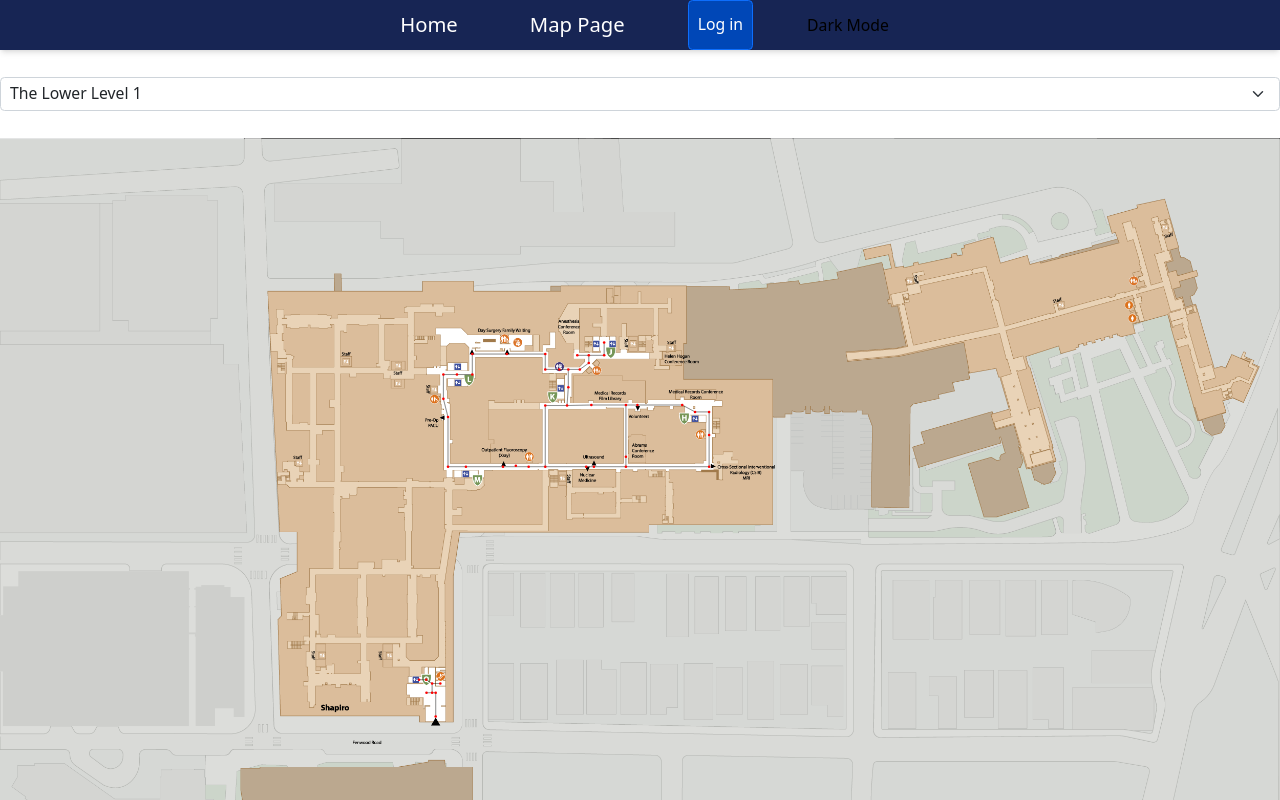
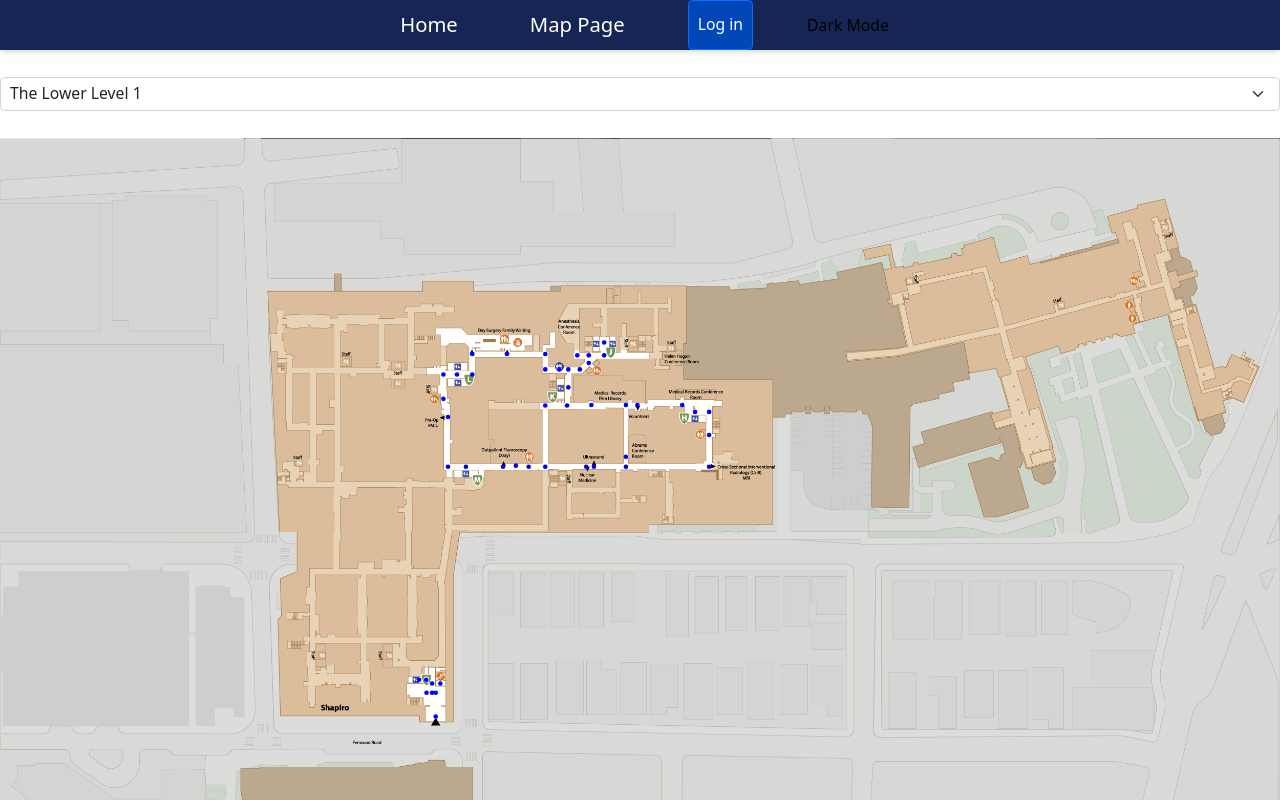
Before and after one commit to conner-olsen/BWH-Navigation-Management-System, a React (Vite) app in the folder apps/frontend/: page /MapPage in a window 1280 px wide. Shown: the top 800 px of the page. Built offline with nearby package versions, Linux system fonts and the light colour scheme.

Commit message:
updated map display functionality

```diff
--- a/apps/frontend/src/components/MapDisplay.tsx
+++ b/apps/frontend/src/components/MapDisplay.tsx
@@ -27,23 +27,23 @@ function MapDisplay({style, className, startNode, endNode}: MapDisplayProps) {
         }
     }, [startNode, endNode, graph]);
 
-    const displayEdges = (graph: Graph) => {
-        const edges: React.JSX.Element[] = [];
-        for (const [nodeId, node] of graph.nodes) {
-            node.edges.forEach(edgeNodeId => {
-                const targetNode = graph.getNode(edgeNodeId);
-                if (targetNode) {
-                    edges.push(
-                        <line key={`${nodeId}-${edgeNodeId}`}
-                              x1={node.xCoord} y1={node.yCoord}
-                              x2={targetNode.xCoord} y2={targetNode.yCoord}
-                              stroke="black" strokeWidth="1"/>
-                    );
-                }
-            });
-        }
-        return edges;
-    };
+    // const displayEdges = (graph: Graph) => {
+    //     const edges: React.JSX.Element[] = [];
+    //     for (const [nodeId, node] of graph.nodes) {
+    //         node.edges.forEach(edgeNodeId => {
+    //             const targetNode = graph.getNode(edgeNodeId);
+    //             if (targetNode) {
+    //                 edges.push(
+    //                     <line key={`${nodeId}-${edgeNodeId}`}
+    //                           x1={node.xCoord} y1={node.yCoord}
+    //                           x2={targetNode.xCoord} y2={targetNode.yCoord}
+    //                           stroke="black" strokeWidth="1"/>
+    //                 );
+    //             }
+    //         });
+    //     }
+    //     return edges;
+    // };
     const displayPath = (graph: Graph, path: string[]) => {
         const pathElements: React.JSX.Element[] = [];
         for (let i = 0; i < path.length - 1; i++) {
@@ -54,7 +54,7 @@ function MapDisplay({style, className, startNode, endNode}: MapDisplayProps) {
                     <line key={`${node.id}-${nextNode.id}`}
                           x1={node.xCoord} y1={node.yCoord}
                           x2={nextNode.xCoord} y2={nextNode.yCoord}
-                          stroke="red" strokeWidth="2"/>
+                          stroke="red" strokeWidth="5"/>
                 );
             }
         }
@@ -64,10 +64,14 @@ function MapDisplay({style, className, startNode, endNode}: MapDisplayProps) {
     const handleNodeClick = (node: Node) => {
         if (!startNodeId) {
             setStartNodeId(node.id);
-        } else if (!endNodeId) {
+        }
+        else if (node.id == startNodeId) {
+            clearSelection();
+        }
+        else if (!endNodeId) {
             setEndNodeId(node.id);
             if (graph && startNodeId) {
-                const path = graph.bfsAstar(startNodeId, node.id);
+                const path = graph.bfs(startNodeId, node.id);
                 setPath(path);
             }
         }
@@ -130,11 +134,11 @@ function MapDisplay({style, className, startNode, endNode}: MapDisplayProps) {
         <div className={className} style={{position: 'relative', ...style}}>
             <svg viewBox="0 0 5000 3400">
                 <image href="../../public/maps/00_thelowerlevel1.png" width="5000" height="3400" x="0" y="0"/>
-                {graph && displayEdges(graph)}
+                {/*{graph && displayEdges(graph)}*/}
                 {graph && path.length > 0 && displayPath(graph, path)}
                 {graph && Array.from(graph.nodes.values()).map((node: Node) => (
                     <g key={node.id} onClick={() => handleNodeClick(node)} onMouseEnter={() => handleNodeHover(node)} onMouseLeave={() => handleNodeHoverLeave()}>
-                        <circle cx={node.xCoord} cy={node.yCoord} r="5" fill="red" style={{cursor: 'pointer'}}/>
+                        <circle cx={node.xCoord} cy={node.yCoord} r="9" fill="blue" style={{cursor: 'pointer'}}/>
                         {startNodeId === node.id && displaySelectedNodes(node, 'start')}
                         {endNodeId === node.id && displaySelectedNodes(node, 'end')}
                         {hoverNodeId === node.id && displayHoverInfo(node, 'hover')}
--- a/apps/frontend/src/components/MapLowerLevel1.tsx
+++ b/apps/frontend/src/components/MapLowerLevel1.tsx
@@ -18,23 +18,6 @@ function MapLowerLevel1({style, className}: MapDisplayProps) {
         setGraph(populatedGraph);
     }, []);
 
-    const displayEdges = (graph: Graph) => {
-        const edges: React.JSX.Element[] = [];
-        for (const [nodeId, node] of graph.nodes) {
-            node.edges.forEach(edgeNodeId => {
-                const targetNode = graph.getNode(edgeNodeId);
-                if (targetNode) {
-                    edges.push(
-                        <line key={`${nodeId}-${edgeNodeId}`}
-                              x1={node.xCoord} y1={node.yCoord}
-                              x2={targetNode.xCoord} y2={targetNode.yCoord}
-                              stroke="black" strokeWidth="1"/>
-                    );
-                }
-            });
-        }
-        return edges;
-    };
     const displayPath = (graph: Graph, path: string[]) => {
         const pathElements: React.JSX.Element[] = [];
         for (let i = 0; i < path.length - 1; i++) {
@@ -45,7 +28,7 @@ function MapLowerLevel1({style, className}: MapDisplayProps) {
                     <line key={`${node.id}-${nextNode.id}`}
                           x1={node.xCoord} y1={node.yCoord}
                           x2={nextNode.xCoord} y2={nextNode.yCoord}
-                          stroke="red" strokeWidth="2"/>
+                          stroke="red" strokeWidth="5"/>
                 );
             }
         }
@@ -55,7 +38,11 @@ function MapLowerLevel1({style, className}: MapDisplayProps) {
     const handleNodeClick = (node: Node) => {
         if (!startNodeId) {
             setStartNodeId(node.id);
-        } else if (!endNodeId) {
+        }
+        else if (node.id == startNodeId) {
+            clearSelection();
+        }
+        else if (!endNodeId) {
             setEndNodeId(node.id);
             if (graph && startNodeId) {
                 const path = graph.bfs(startNodeId, node.id);
@@ -71,7 +58,6 @@ function MapLowerLevel1({style, className}: MapDisplayProps) {
     };
 
     const handleNodeHoverLeave = () => {
-        console.log("hover left");
         if (hoverNodeId) {
             setHoverNodeId(null);
         }
@@ -121,11 +107,10 @@ function MapLowerLevel1({style, className}: MapDisplayProps) {
         <div className={className} style={{position: 'relative', ...style}}>
             <svg viewBox="0 0 5000 3400">
                 <image href="../../public/maps/00_thelowerlevel1.png" width="5000" height="3400" x="0" y="0"/>
-                {graph && displayEdges(graph)}
                 {graph && path.length > 0 && displayPath(graph, path)}
                 {graph && Array.from(graph.nodes.values()).map((node: Node) => (
                     <g key={node.id} onClick={() => handleNodeClick(node)} onMouseEnter={() => handleNodeHover(node)} onMouseLeave={() => handleNodeHoverLeave()}>
-                        <circle cx={node.xCoord} cy={node.yCoord} r="5" fill="red" style={{cursor: 'pointer'}}/>
+                        <circle cx={node.xCoord} cy={node.yCoord} r="9" fill="blue" style={{cursor: 'pointer'}}/>
                         {startNodeId === node.id && displaySelectedNodes(node, 'start')}
                         {endNodeId === node.id && displaySelectedNodes(node, 'end')}
                         {hoverNodeId === node.id && displayHoverInfo(node, 'hover')}
```
